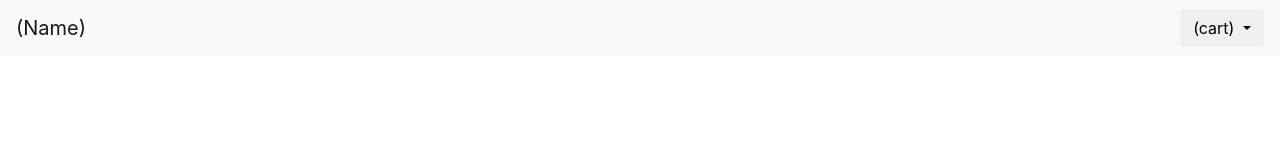
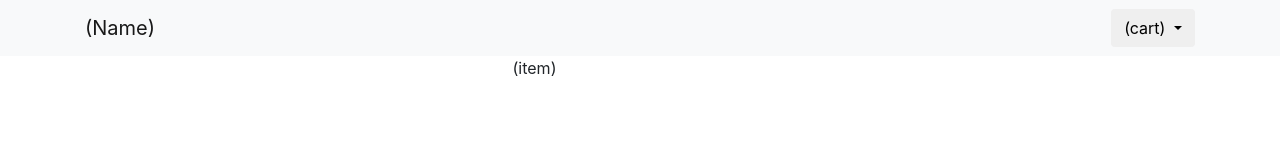
Before and after one commit to johnmorgan2000/johnmorgan-web-rental-agency, a plain HTML site: page index.html in a window 1280 px wide. Drawn offline with Linux system fonts and the light colour scheme.

Commit message:
Made a simple page layout that needs content

```diff
--- a/index.html
+++ b/index.html
@@ -12,6 +12,7 @@
 
 <body>
     <nav class="navbar navbar-light bg-light">
+        <div class="container">
             <a class="navbar-brand" href="#">(Name)</a>
             <div class="dropdown" type="button" id="dropdownMenuButton" data-toggle="dropdown" aria-haspopup="true" aria-expanded="false">
                 <button class="btn dropdown-toggle">
@@ -21,11 +22,20 @@
                     content
                 </div>
             </div>
+        </div>
     </nav>
+    <div class="container">
         <main>
+            <div id="categories">
+            </div>
+            <div id="market" class="row justify-content-around">
+                <div id="product" class="col-sm-8 col-lg-3">
+                    (item)
+                </div>
+            </div>
 
         </main>
-
+    </div>
     <script src="bootstrap/jquery.js"></script>
     <script src="bootstrap/popper.js"></script>
     <script src="bootstrap/bootstrap.js"></script>
```
Lines whose indentation alone changed are shown as unchanged.
